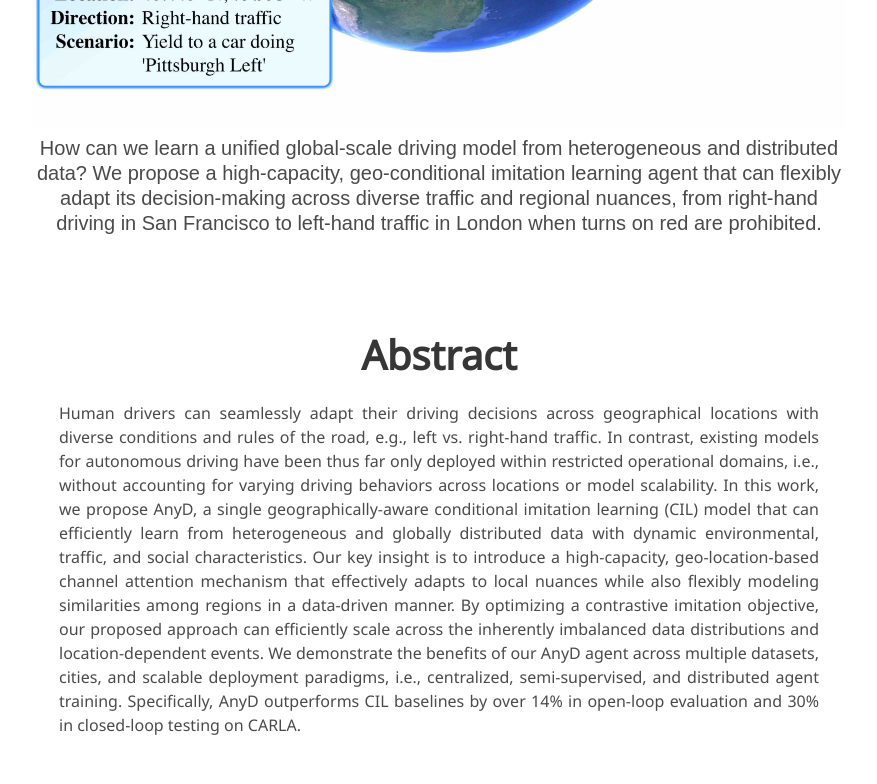
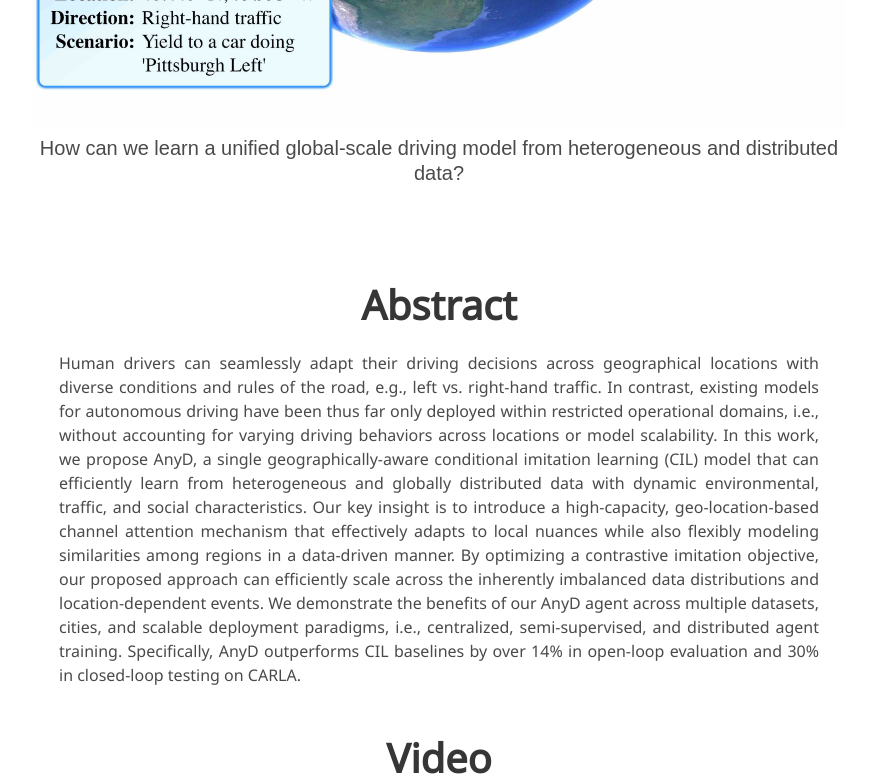
Before and after one commit to any-d/any-d.github.io, a plain HTML site: page index.html in a window 1280 px wide. Shown: the part 980-1764 px from the top of the page, without its empty margins (201-1078 px from the left). Drawn offline with nearby package versions, Linux system fonts and the light colour scheme; some icons are missing; a web font is replaced by a local one.

Commit message:
Update index.html

```diff
--- a/index.html
+++ b/index.html
@@ -137,9 +137,7 @@
       <div class="column is-8">
         <img src="./resources/globaldrives.jpg" width="1000" class="center">
         <h2 class="subtitle has-text-centered">
-          How can we learn a unified global-scale driving model from heterogeneous and distributed data? We
-propose a high-capacity, geo-conditional imitation learning agent that can flexibly adapt its decision-making across diverse traffic and regional nuances, from right-hand driving in San Francisco to left-hand traffic in London when turns on red are prohibited.
-        </h2>
+          How can we learn a unified global-scale driving model from heterogeneous and distributed data? </h2>
       </div>
     </div>
   </div>
```
